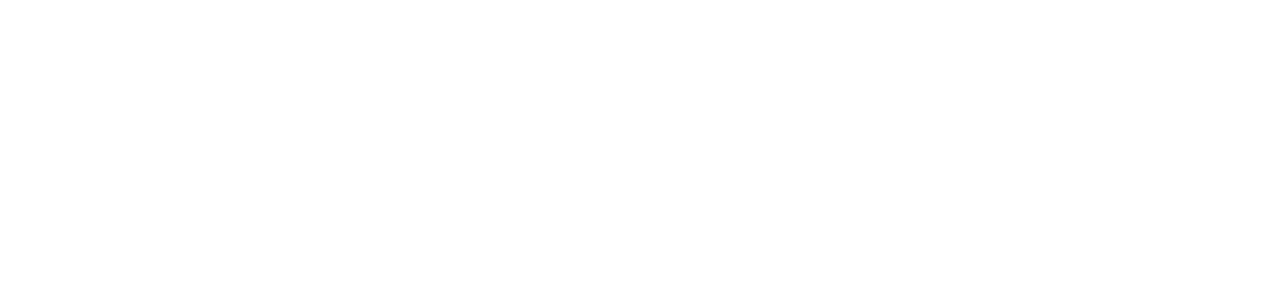
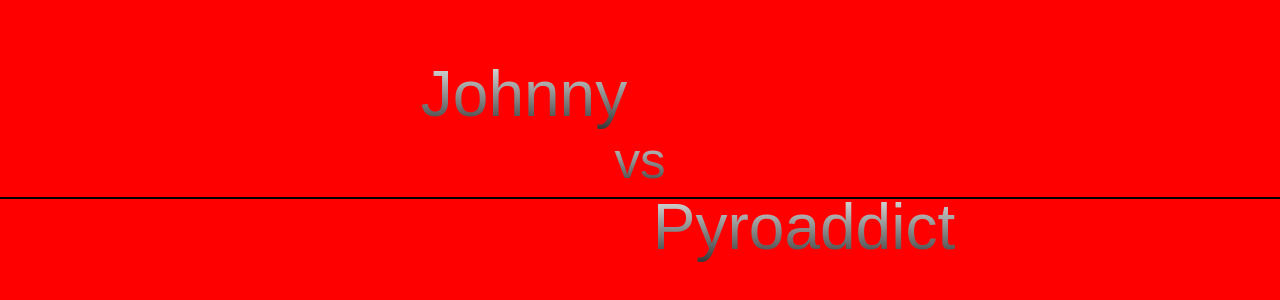
Before and after one commit to Risingvirtue/Taboo, a React (Create React App) app: page /score in a window 1280 px wide. Shown: the part 202-502 px from the top of the page. Built offline with nearby package versions, Linux system fonts and the light colour scheme.

Commit message:
verse css part 1

```diff
--- a/src/Reducers/UserReducer.js
+++ b/src/Reducers/UserReducer.js
@@ -1,11 +1,10 @@
-import { UPDATE_USER, SHOW_ERROR } from '../actions/user-actions';
+import { SET_USERS, SHOW_ERROR } from '../actions/user-actions';
 
 export default function userReducer(state = [], {type, payload}) {
 
   switch (type) {
-    case UPDATE_USER:
-
-      return [...state, ...payload.users];
+    case SET_USERS:
+      return payload.users;
     case SHOW_ERROR:
       console.log('show error', SHOW_ERROR);
       return state;
--- /dev/null
+++ b/src/Score/Score.css
@@ -0,0 +1,60 @@
+body {
+    font-family: 'Oswald', sans-serif;
+    color: #fff;
+    background-color: #000;
+}
+
+#line {
+  width: 100vw;
+  height: 2px;
+  background-color: black;
+  position: absolute;
+  top: calc(50vh - 1px);
+}
+
+.modal {
+  background-color: red;
+  width: 100vw;
+  height: 100vh;
+}
+
+.inner-modal {
+    position: absolute;
+    top: calc(50vh - 11vw);
+}
+
+#first {
+  position: relative;
+  float: right;
+  right: 51vw;
+  font-size: 5vw;
+
+  display: inline-block;
+  background: -webkit-linear-gradient(#eee, #333);
+  -webkit-background-clip: text;
+  -webkit-text-fill-color: transparent;
+
+
+
+}
+
+#vs {
+  position: relative;
+  float: right;
+  font-size: 4vw;
+  text-align: center;
+  width: 100vw;
+  background: -webkit-linear-gradient(#eee, #333);
+  -webkit-background-clip: text;
+  -webkit-text-fill-color: transparent;
+}
+
+#second {
+  position: relative;
+  float: left;
+  left: 51vw;
+  font-size: 5vw;
+  background: -webkit-linear-gradient(#eee, #333);
+ -webkit-background-clip: text;
+ -webkit-text-fill-color: transparent;
+}
--- a/src/Score/Score.js
+++ b/src/Score/Score.js
@@ -1,5 +1,6 @@
 import React from 'react';
 import { connect } from 'react-redux';
+import './Score.css';
 
 class Score extends React.Component {
   render() {
@@ -7,6 +8,20 @@
     console.log(this.props);
     return (
       <div>
+        {this.props.users.length == 2 &&
+          <div class="modal">
+
+          </div>
+        }
+        <div id="line"></div>
+        <div class="modal">
+          <div class='inner-modal'>
+            <div id='first'>Johnny</div>
+            <div id='vs'>vs</div>
+            <div id='second'>Pyroaddict</div>
+          </div>
+        </div>
+
         {this.props.users.map(user => <div>{user}</div>)}
       </div>
     )
--- a/src/actions/user-actions.js
+++ b/src/actions/user-actions.js
@@ -1,9 +1,9 @@
 import axios from 'axios';
-export const UPDATE_USER = 'users:UpdateUser';
+export const SET_USERS = 'users:UpdateUser';
 export const SHOW_ERROR = 'users:showError';
 export function addUser(newUser) {
   return {
-    type: UPDATE_USER,
+    type: SET_USERS,
     payload: {
       users: newUser
     }
```
